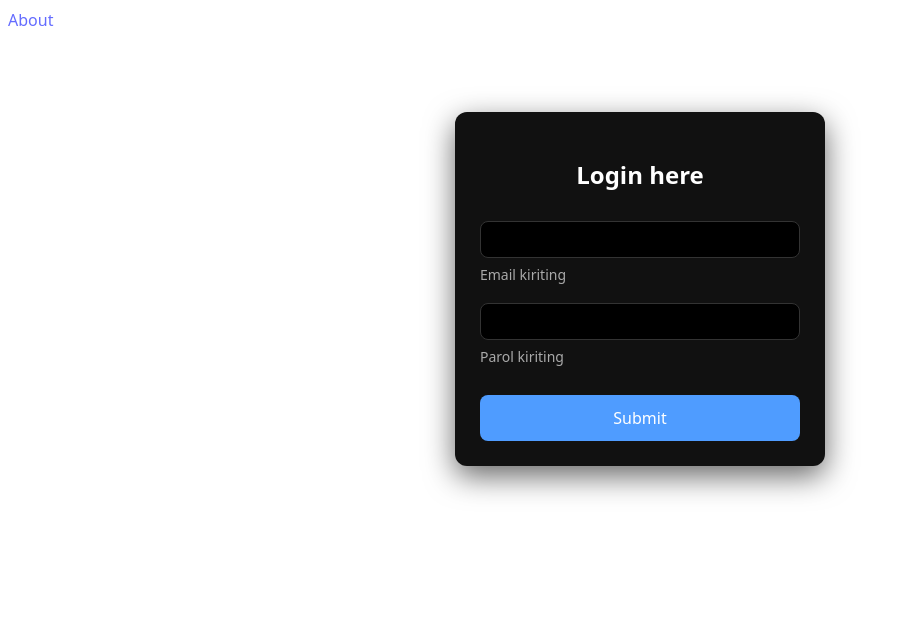
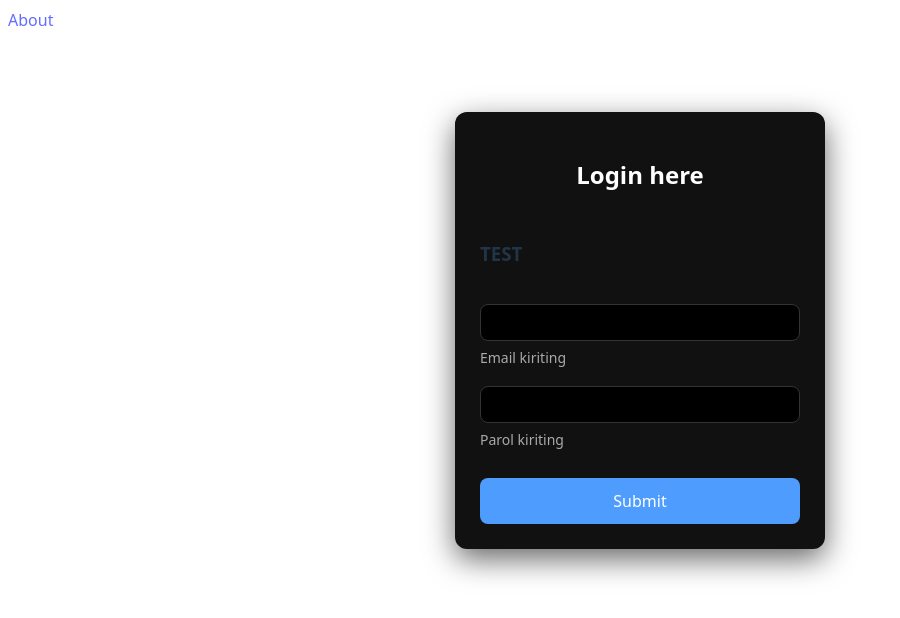
Before and after one commit to alexlab863-sketch/vite-project, a React (Vite) app: page / in a window 1280 px wide. Shown: the top 618 px of the page, without its empty margins (0-900 px from the left). Built offline with nearby package versions, Linux system fonts and the light colour scheme.

Commit message:
testqo'shildi

```diff
--- a/src/Home.jsx
+++ b/src/Home.jsx
@@ -25,7 +25,7 @@ export default function Home() {
 
       <form onSubmit={handleForm} className="login-form">
         <h2 className="login-title">Login here</h2>
-
+         <h3>TEST</h3>
         <div className="form-group">
           <input type="email" name="email" id="email" />
           <label htmlFor="email">Email kiriting</label>
```
